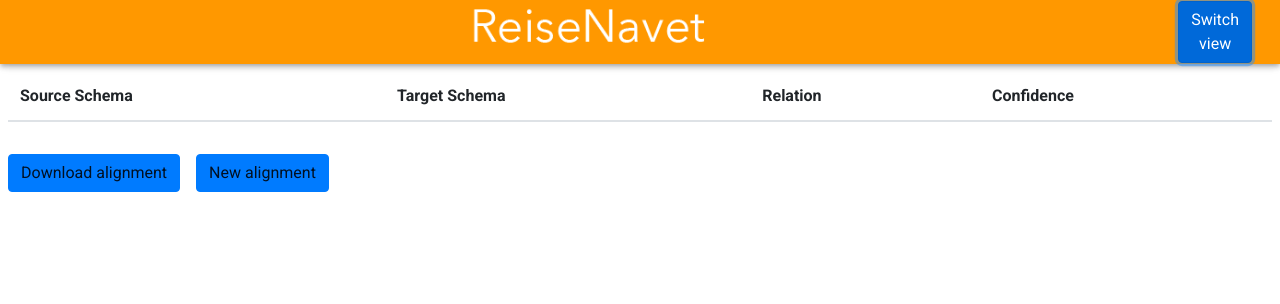
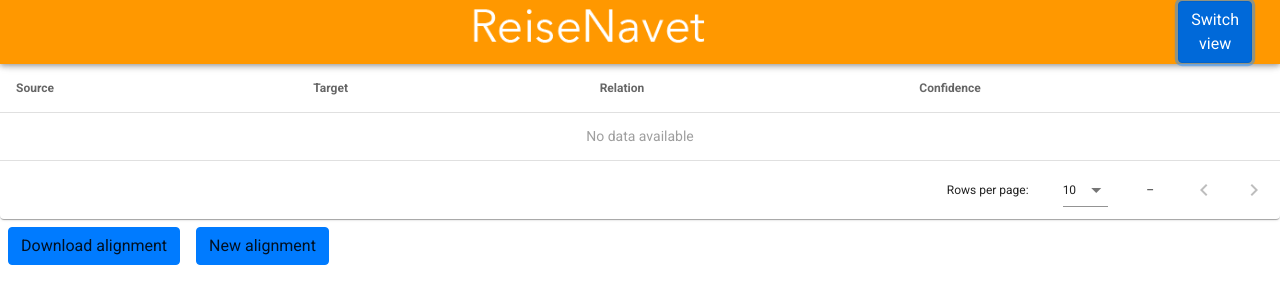
Before and after one commit to ReiseNavet/data-integration-tool-frontend, a Vue app: page / in a window 1280 px wide. Both pictures are taken after a click on the button "Switch view". Shown: the top 304 px of the page. Built offline with nearby package versions, Linux system fonts and the light colour scheme.

Commit message:
Change out vanilla table with v-data-table

```diff
--- a/src/views/Result.vue
+++ b/src/views/Result.vue
@@ -1,27 +1,13 @@
 <template>
   <div>
-    <div class="row p-2">
-      <div class="col">
-        <table class="table table-striped">
-          <thead class="table-borderless">
-            <tr>
-              <th scope="col">Source Schema</th>
-              <th scope="col">Target Schema</th>
-              <th scope="col">Relation</th>
-              <th scope="col">Confidence</th>
-            </tr>
-          </thead>
-          <tbody>
-            <tr v-for="row in result" :key="row.source + row.target">
-              <td>{{row.source}}</td>
-              <td>{{row.target}}</td>
-              <td>{{row.relation}}</td>
-              <td>{{row.confidence.toFixed(2)}}</td>
-            </tr>
-          </tbody>
-        </table>
-      </div>
-    </div>
+
+    <v-data-table
+      :headers="tableHeaders"
+      :items="result"
+      :items-per-page="10"
+      class="elevation-1"
+    />
+
 
     <div class="d-flex py-2">
       <div class="px-2">
@@ -43,13 +29,13 @@
     }
   },
   data: () => ({
-
+    tableHeaders: [
+      { text: 'Source', value: 'source' },
+      { text: 'Target', value: 'target' },
+      { text: 'Relation', value: 'relation' },
+      { text: 'Confidence', value: 'confidence' },
+    ],
   }),
-  computed: {
-    filteredResult() {
-      return this.result
-    }
-  },
   methods: {
     reset() {
       this.$emit('reset')
```
Also changed, not shown: 1 other file (tests, documents, lock files or other folders).
